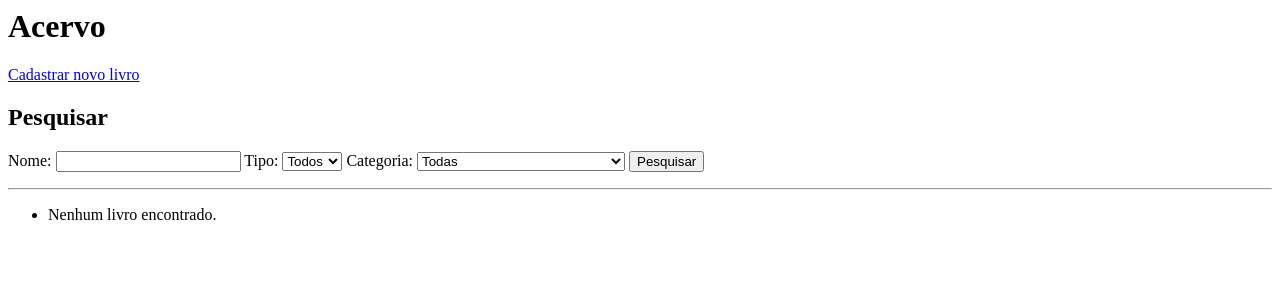
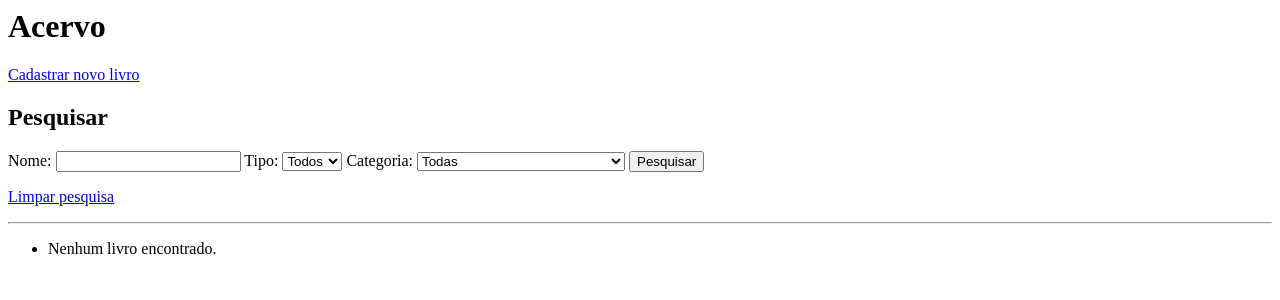
Before and after one commit to Nellyel/acervo_biblioteca, a Django app: page /livros/ in a window 1280 px wide. Shown: the top 300 px of the page. Run offline with Django 5.2, Linux system fonts and the light colour scheme; data that the repository does not hold is empty.

Commit message:
Adiciona opcao para limpar pesquisa

```diff
--- a/acervo/templates/acervo/lista.html
+++ b/acervo/templates/acervo/lista.html
@@ -33,6 +33,10 @@
 
 </form>
 
+<p>
+    <a href="{% url 'lista' %}">Limpar pesquisa</a>
+</p>
+
 <hr>
 
 <ul>
```
